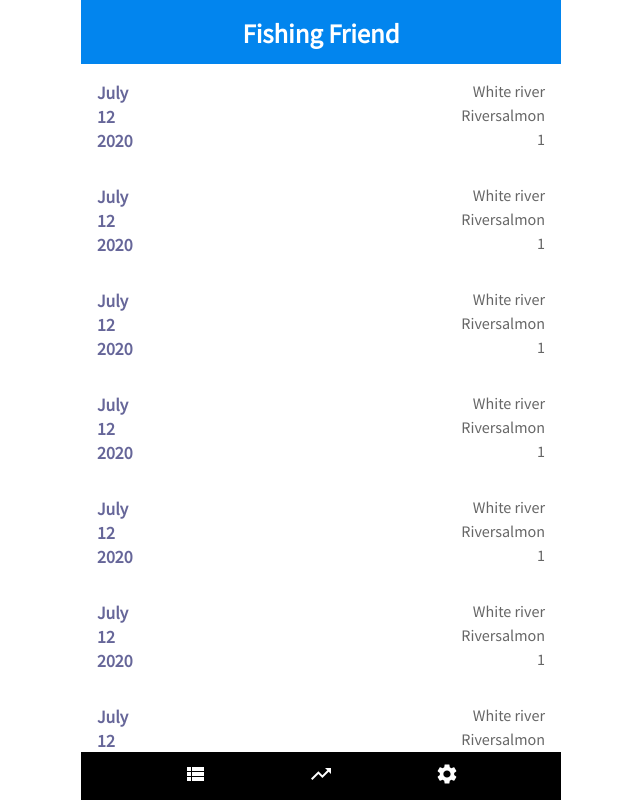
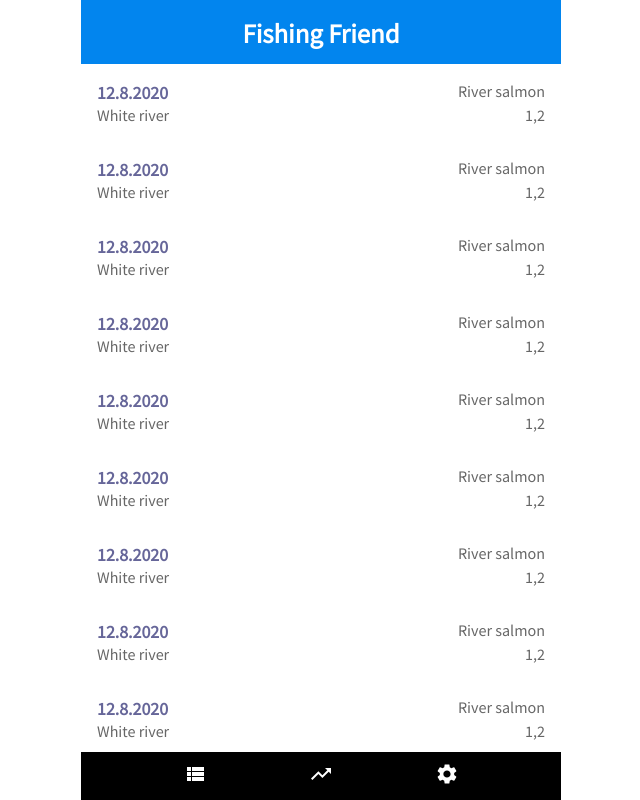
Before and after one commit to julkusa1/Fishingfriend, a React (Create React App) app: page / in a window 1280 px wide. Shown: the whole page, without its empty margins (319-959 px from the left). Built offline with nearby package versions, Linux system fonts and the light colour scheme.

Commit message:
Ennen content

```diff
--- a/src/App.css
+++ b/src/App.css
@@ -23,49 +23,6 @@
   -webkit-overflow-scrolling: touch;
 }
 
-.header {
-  background-color: #0285EE;
-  display: flex;
-  justify-content: center;
-  padding: 0.5em;
-  max-height: 3em;
-  min-height: 3em;
-  color: #fff;
-  align-items: center;
-}
-
-.header h1 {
-  font-size: 1.5em;
-}
-
-.fishcard {
-  padding: 1em;
-}
-
-.fishcard__line {
-  display: flex;
-  justify-content: space-between;
-}
-
-.fishcard__month, .fishcard__date, .fishcard__year {
-  font-weight: bolder;
-  color: #669
-}
-
-.fishcard__fish, .fishcard__place, .fishcard__amount {
-  font-size: 0.9em;
-  color: #666;
-}
-
-.menu {
-  background-color: #000;
-  display: flex;
-  justify-content: space-evenly;
-  max-height: 3em;
-  min-height: 3em;
-  align-items: center;
-}
-
 ::-webkit-scrollbar {
   width: 0.8em;
 }
--- a/src/App.js
+++ b/src/App.js
@@ -1,10 +1,11 @@
 import React from 'react';
 import './App.css';
-import ViewList from "@material-ui/icons/ViewList";
-import TrendingUp from "@material-ui/icons/TrendingUp";
-import Settings from "@material-ui/icons/Settings";
 
-function App() {                //Nostan luokat appiin
+import Header from "./components/Header/Header";  //Nostetaan Header komponentti Appiin
+import Menu from "./components/Menu/Menu";    //Nostetaan menu Appiin
+import Fishcard from "./components/Fishcard/Fishcard";  //Nostetaan kalakortti Appiin
+
+function App() {
   return (
     <div className="App">
       <Header/>
@@ -27,41 +28,4 @@
   );
 }
 
-function Header(props) {          //Tässä on otsikkorivi
-  return(
-    <div className="header">
-      <h1>Fishing Friend</h1>
-    </div>
-  )
-}
-
-function Fishcard(props) {        //Kalakortin rivit
-  return (
-    <div className="fishcard">
-      <div className="fishcard__line">
-          <div className="fishcard__month">July</div>
-          <div className="fishcard__place">White river</div>
-      </div>
-      <div className="fishcard__line">
-          <div className="fishcard__date">12</div>
-          <div className="fishcard__fish">Riversalmon</div>
-      </div>
-      <div className="fishcard__line">
-          <div className="fishcard__year">2020</div>
-          <div className="fishcard__amount">1</div>
-      </div>
-    </div>
-  );
-}
-
-function Menu(props) {
-  return (
-    <div className="menu">
-      <div className="menu__button"><ViewList htmlColor="#fff" /></div>
-      <div className="menu__button"><TrendingUp htmlColor="#fff" /></div>
-      <div className="menu__button"><Settings htmlColor="#fff" /></div>
-    </div>
-  );
-}
-
 export default App;
--- /dev/null
+++ b/src/components/Fishcard/Fishcard.css
@@ -0,0 +1,18 @@
+.fishcard {
+    padding: 1em;
+}
+
+.fishcard__line {
+    display: flex;
+    justify-content: space-between;
+}
+
+.fishcard__date {
+    font-weight: bolder;
+    color: #669
+}
+
+.fishcard__fish, .fishcard__place, .fishcard__weight {
+    font-size: 0.9em;
+    color: #666;
+}
--- /dev/null
+++ b/src/components/Fishcard/Fishcard.js
@@ -0,0 +1,20 @@
+import React from "react";
+
+import "./Fishcard.css";      //Tuodaan kalakortin tyylimääritteet
+
+function Fishcard(props) {        //Kalakortin rivit
+    return (
+      <div className="fishcard">
+        <div className="fishcard__line">
+            <div className="fishcard__date">12.8.2020</div>
+            <div className="fishcard__fish">River salmon</div>
+        </div>
+        <div className="fishcard__line">
+            <div className="fishcard__place">White river</div>
+            <div className="fishcard__weight">1,2</div>
+        </div>
+      </div>
+    );
+}
+
+export default Fishcard;
--- /dev/null
+++ b/src/components/Header/Header.css
@@ -0,0 +1,14 @@
+.header {
+    background-color: #0285EE;
+    display: flex;
+    justify-content: center;
+    padding: 0.5em;
+    max-height: 3em;
+    min-height: 3em;
+    color: #fff;
+    align-items: center;
+  }
+
+  .header h1 {
+    font-size: 1.5em;
+  }
--- /dev/null
+++ b/src/components/Header/Header.js
@@ -0,0 +1,12 @@
+import React from "react";
+import "./Header.css";              //Tuodaan tyylimääritteet Header.css
+
+function Header(props) {          //Tässä on otsikkorivi
+    return(
+      <div className="header">
+        <h1>Fishing Friend</h1>
+      </div>
+    )
+}
+
+export default Header;
--- /dev/null
+++ b/src/components/Menu/Menu.css
@@ -0,0 +1,8 @@
+.menu {
+    background-color: #000;
+    display: flex;
+    justify-content: space-evenly;
+    max-height: 3em;
+    min-height: 3em;
+    align-items: center;
+}
--- /dev/null
+++ b/src/components/Menu/Menu.js
@@ -0,0 +1,18 @@
+import React from "react";
+
+import "./Menu.css";              //Tuodaan Menun tyylimääritteet
+import ViewList from "@material-ui/icons/ViewList";   //Tuodaan ikonit
+import TrendingUp from "@material-ui/icons/TrendingUp";
+import Settings from "@material-ui/icons/Settings";
+
+function Menu(props) {              //Menun napit
+    return (
+      <div className="menu">
+        <div className="menu__button"><ViewList htmlColor="#fff" /></div>
+        <div className="menu__button"><TrendingUp htmlColor="#fff" /></div>
+        <div className="menu__button"><Settings htmlColor="#fff" /></div>
+      </div>
+    );
+}
+
+export default Menu;
```
Also changed, not shown: src/logo.svg (deleted), 1 other file (tests, documents, lock files or other folders).
